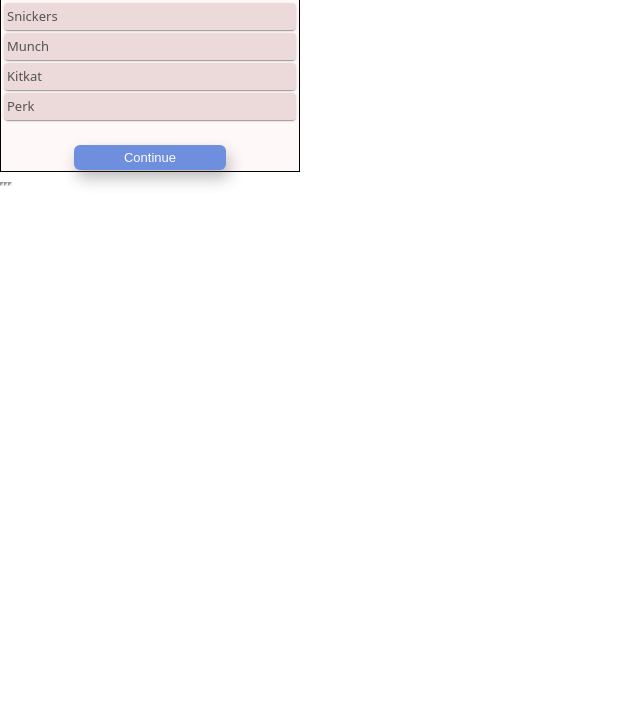
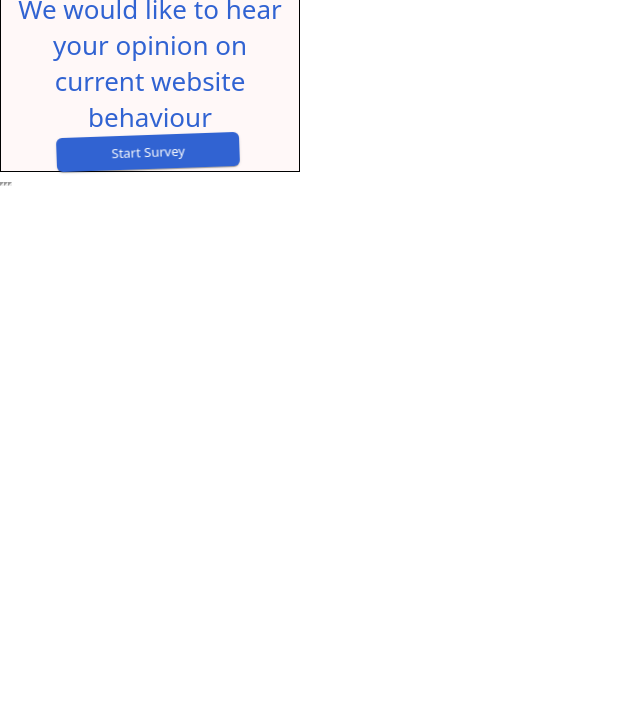
Before and after one commit to neettatvic/Brand-O-Meter, a plain HTML site: page index.html in a window 1280 px wide. Shown: the part 78-800 px from the top of the page, without its empty margins (0-640 px from the left). Drawn offline with Linux system fonts and the light colour scheme; grey boxes are pictures that could not be loaded.

Commit message:
Update index.html

```diff
--- a/index.html
+++ b/index.html
@@ -18,7 +18,7 @@
 
         <!-- landing page -->
         <!-- landing page will not hide that manage with js files -->
-        <div class="landing_page hide">
+        <div class="landing_page">
             <div class="landing_container">
                 <div id="logo"></div>
                 <div id="landing_content"></div>
@@ -28,7 +28,7 @@
 
         <!-- Q&A page -->
         <!-- hide -->
-        <div class="qna_page">
+        <div class="qna_page hide">
             <!-- que_container -->
             <div class="que_container">
                 <div class="Qbox" qid=""></div> <!-- Which Programing Language did you learn ? -->
```
